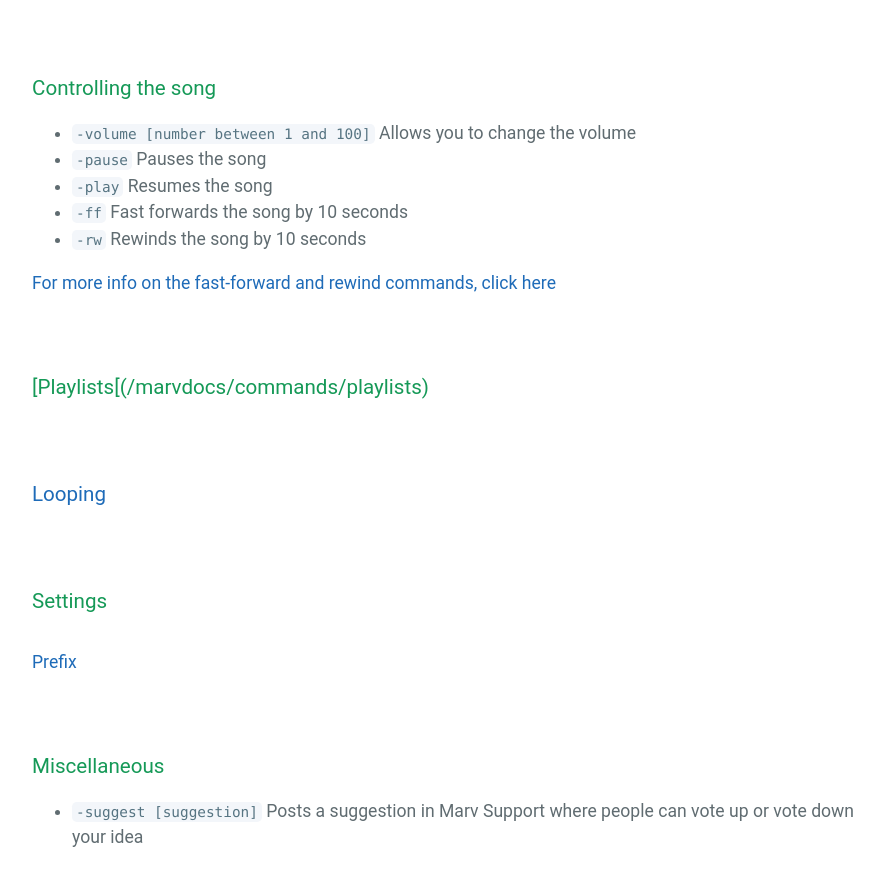
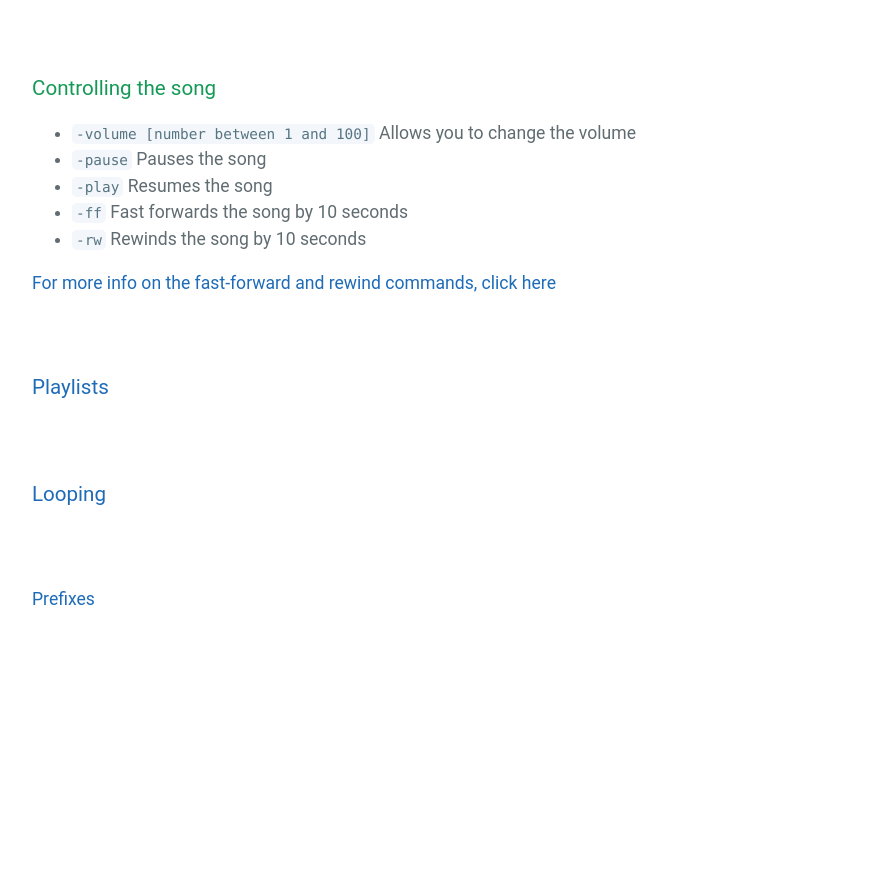
Before and after one commit to mymindishazel/marv-docs, a Jekyll site: the page built from commands.md, in a window 1280 px wide and 900 px high, scrolled down 2436 px. Shown: the top 886 px of the window, without its empty margins (192-1076 px from the left). Built offline with Jekyll 4.4.1, drawn with Linux system fonts in a browser that asks for light colours; our own code applies the rules of GitHub Pages for plain Markdown files; after the commit the page ends 3096 px from its top, so only the background shows below that.

Commit message:
Update commands.md

```diff
--- a/commands.md
+++ b/commands.md
@@ -96,7 +96,7 @@
 
 <br>
 
-### [Playlists[(/marvdocs/commands/playlists)
+### [Playlists](/marvdocs/commands/playlists)
 
 <br>
 
@@ -104,12 +104,4 @@
 
 <br>
 
-### Settings
-
-#### [Prefix](/marvdocs/commands/prefix)
-
-<br>
-
-### Miscellaneous
-
-* `-suggest [suggestion]` Posts a suggestion in Marv Support where people can vote up or vote down your idea
+#### [Prefixes](/marvdocs/commands/prefix)
```
